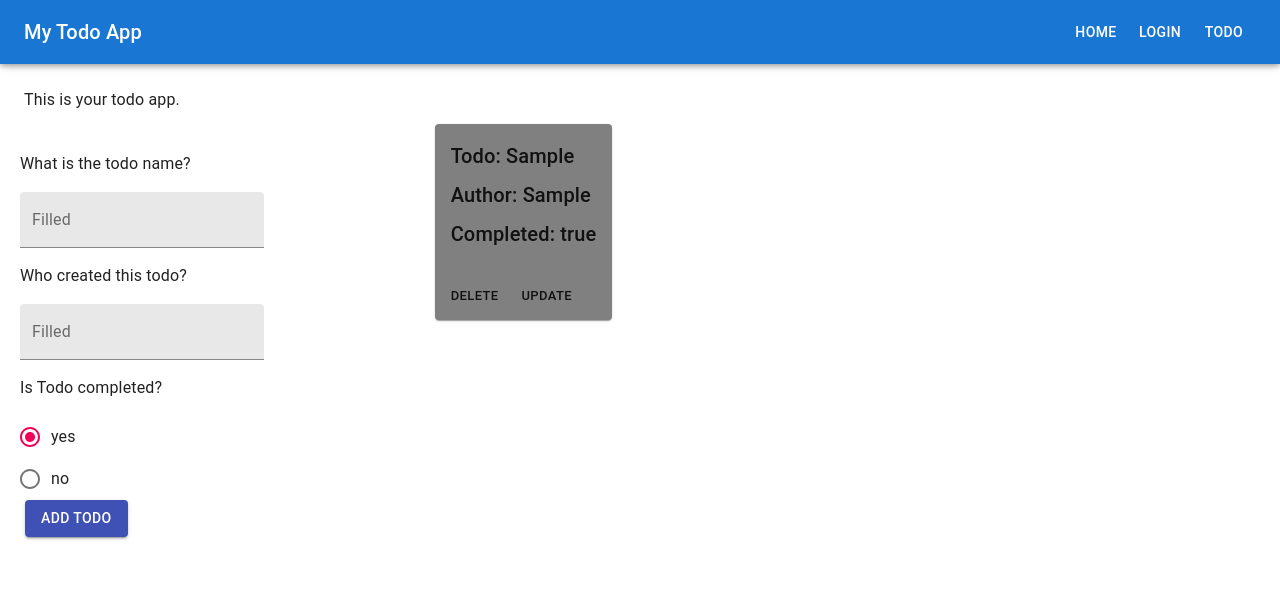
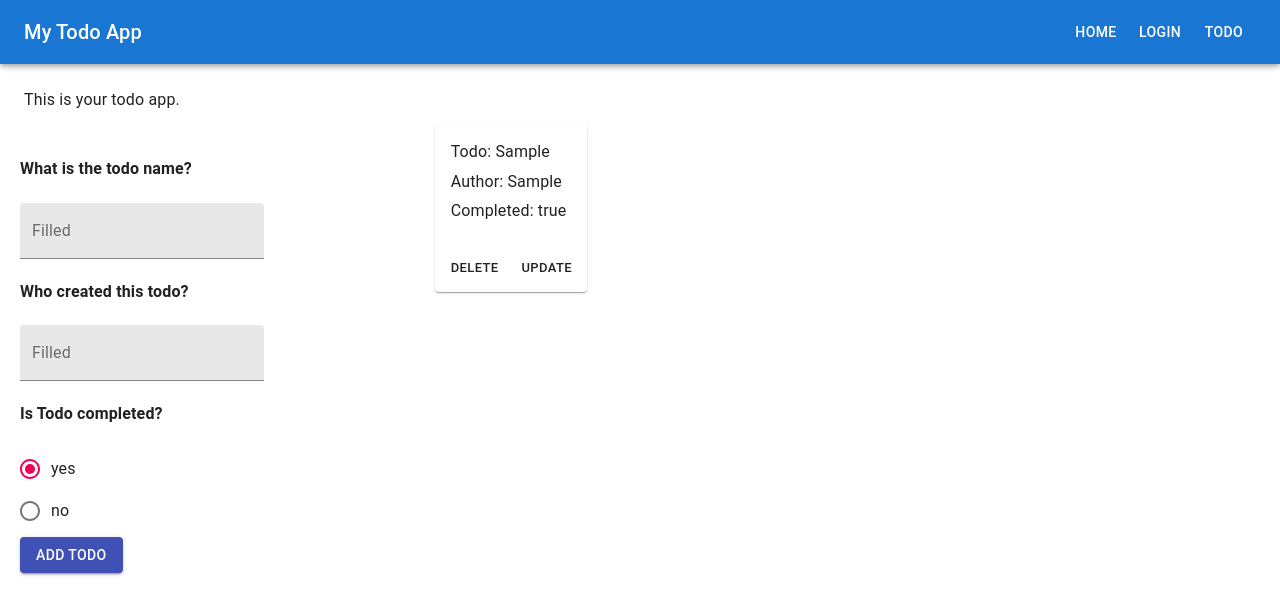
Before and after one commit to sonam-git/React_Redux_Todo, a React (Create React App) app: page / in a window 1280 px wide. Both pictures are taken after typing "Sample", "Sample" into the empty fields and a click on the button "ADD TODO". Shown: the top 614 px of the page. Built offline with nearby package versions, Linux system fonts and the light colour scheme.

Commit message:
update todo

```diff
--- a/src/components/Todo.js
+++ b/src/components/Todo.js
@@ -24,7 +24,7 @@ export const Todo = () => {
         <Grid container rowSpacing={1} columnSpacing={{ xs: 1, sm: 2, md: 3 }} style={{marginLeft: 20}}>
         <Grid item xs={4} >
       <Box >
-        <p>What is the todo name?</p>
+        <h4>What is the todo name?</h4>
         <TextField
           variant="filled"
           id="filled-basic"
@@ -35,7 +35,7 @@ export const Todo = () => {
           }}
         />
 
-        <p>Who created this todo?</p>
+        <h4>Who created this todo?</h4>
         <TextField
           variant="filled"
           id="filled-basic"
@@ -46,7 +46,7 @@ export const Todo = () => {
           }}
         />
       </Box>
-      <p>Is Todo completed?</p>
+      <h4>Is Todo completed?</h4>
       <RadioGroup
         value={isCompleted}
         onChange={(event) => setIsCompleted(event.target.value)}
@@ -57,7 +57,7 @@ export const Todo = () => {
       <Button
         variant="contained"
         color="primary"
-        style={{ marginLeft: 5 }}
+        style={{  marginTop: 5 }}
         onClick={() => {
           const todo = {
             todo: todoInput,
@@ -76,23 +76,23 @@ export const Todo = () => {
       <Grid item xs={8}>
 <Grid container spacing={3} >
       {todos.length === 0 ? (
-        <p>There is no todos yet.</p>
+        <h4>There is no todos yet.</h4>
       ) : (
         todos.map((todo, index) => {
           return (
             <Card
               key={index}
               sx={{ widtWidth: 345 }}
-              style={{ backgroundColor: "gray", marginBottom: 5 }}
+              style={{ backgroundColor: "white", marginBottom: 5 }}
             >
               <CardContent>
-                <Typography gutterBottom variant="h6" component="div">
+                <Typography gutterBottom variant="body1" component="div">
                   Todo: {todo.todo[0].toUpperCase() + todo.todo.slice(1)}
                 </Typography>
-                <Typography gutterBottom variant="h6" component="div">
+                <Typography gutterBottom variant="body1" component="div">
                   Author: {todo.author[0].toUpperCase() + todo.author.slice(1)}
                 </Typography>
-                <Typography gutterBottom variant="h6" component="div">
+                <Typography gutterBottom variant="body1" component="div">
                   Completed: {String(todo.completed)}
                 </Typography>
               </CardContent>
```
